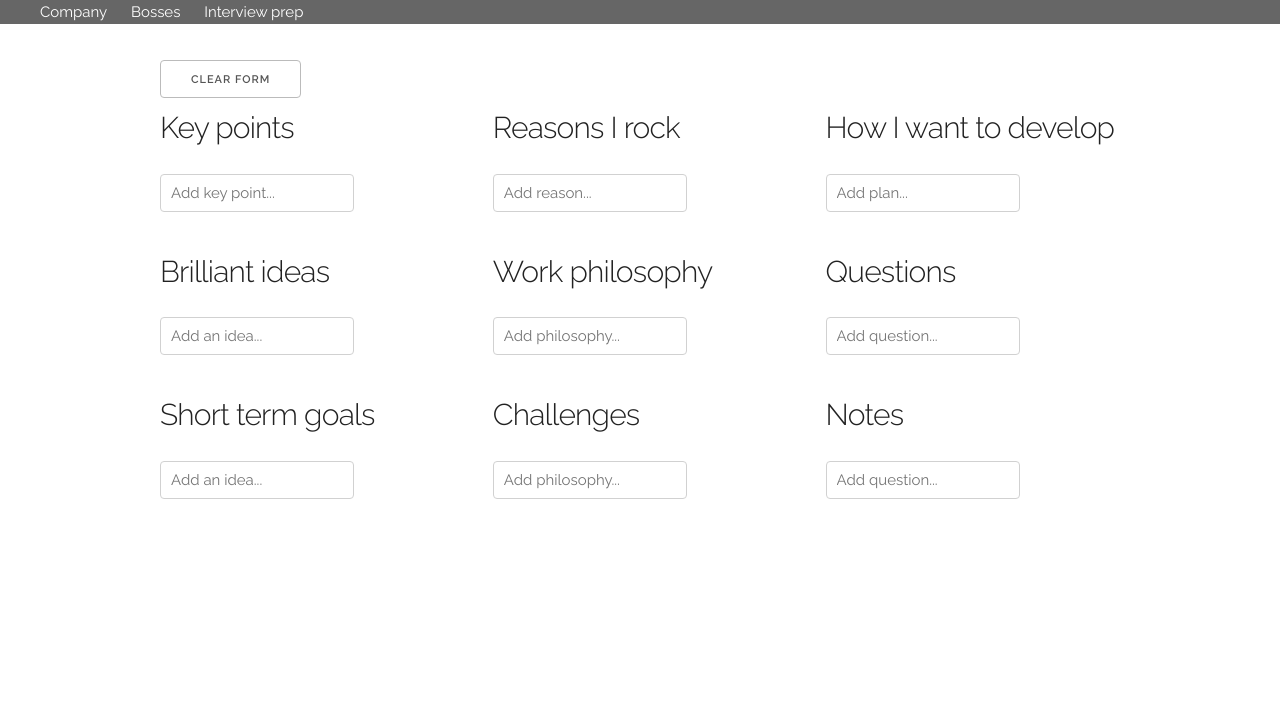
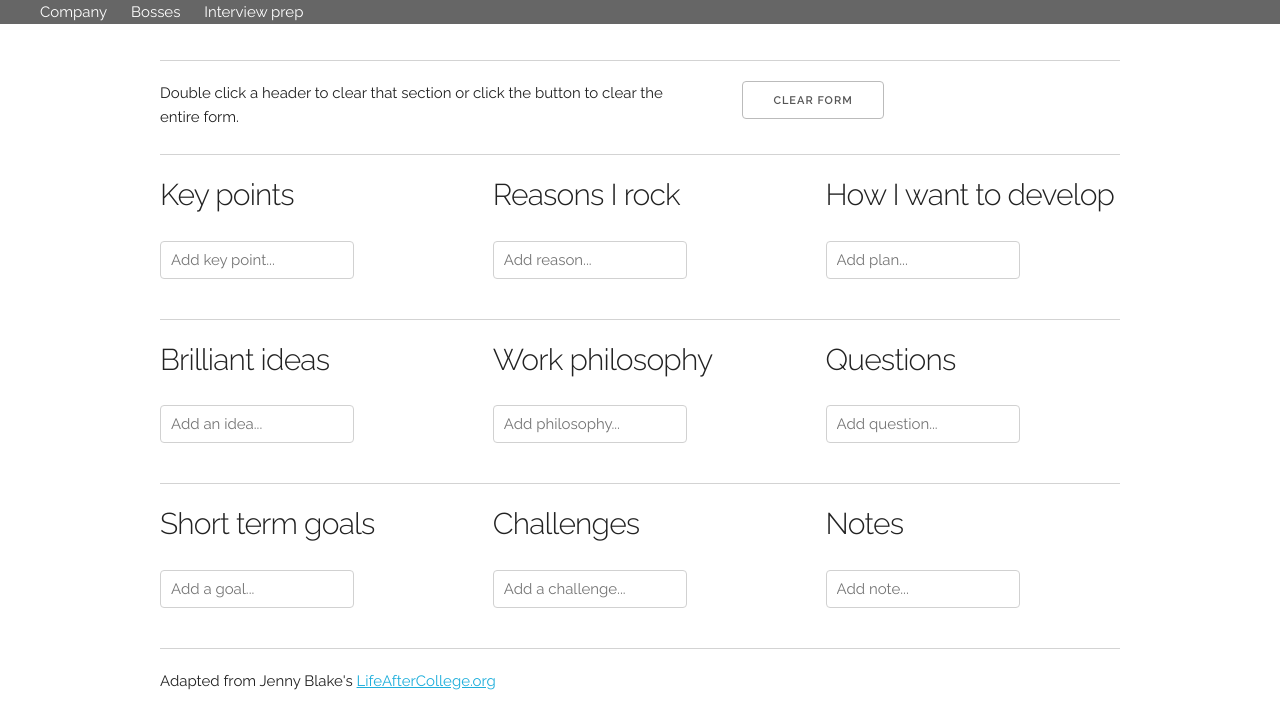
Before and after one commit to keighty/questions, a plain HTML site: page public/interview.html in a window 1280 px wide. Drawn offline with nearby package versions, Linux system fonts and the light colour scheme.

Commit message:
Add styles, better tip text, and link to source material.

```diff
--- a/public/interview.html
+++ b/public/interview.html
@@ -23,26 +23,36 @@
     </div>
 
     <div class='markup container'>
-      <button id="clear-form">Clear form</button>
+      <div class="row">
+        <div class="seven columns">
+          <p>Double click a header to clear that section or click the button to clear the entire form.</p>
+        </div>
+        <div class="five columns">
+          <button id="clear-form">Clear form</button>
+        </div>
+      </div>
 
       <div class='row'>
-        <div class='four columns'>
+        <div class='four columns' title="What do you want the interviewer to come away with? A sense of your technical skill? Personality? Use this section to focus your interview.">
           <h4 class='key-points'>Key points</h4>
           <ul class='key-points'></ul>
+
           <form class='key-points' name='key-points' autocomplete="off">
             <input type="text" name="key-points" placeholder='Add key point...'>
           </form>
         </div>
-        <div class='four columns'>
+        <div class='four columns' title="Recent examples of how I have gone above and beyond for my team.">
           <h4 class='rock-reasons'>Reasons I rock</h4>
           <ul class='rock-reasons'></ul>
+
           <form class='rock-reasons' name='rock-reasons' autocomplete="off">
             <input type="text" name='rock-reasons' placeholder='Add reason...'>
           </form>
         </div>
-        <div class='four columns'>
+        <div class='four columns' title="What direction do I want my career to head in? Use these directions to answer questions about weaknesses, or potential for growth.">
           <h4 class='develop'>How I want to develop</h4>
           <ul class='develop'></ul>
+
           <form class='develop' name='develop' autocomplete="off">
             <input type="text" name='develop' placeholder='Add plan...'>
           </form>
@@ -50,55 +60,65 @@
       </div>
 
       <div class='row'>
-        <div class='four columns'>
+        <div class='four columns' title="Can you suggest anything that would improve the team/workflow? Otherwise, what projects are you most excited about, personal and professional.">
           <h4 class='ideas'>Brilliant ideas</h4>
           <ul class='ideas'></ul>
+
           <form class='ideas' name='ideas' autocomplete="off">
             <input type="text" name="ideas" placeholder='Add an idea...'>
           </form>
         </div>
-        <div class='four columns'>
+        <div class='four columns' title="What is the company/manager's approach to deadlines, PTO, work-life balance?">
           <h4 class='philosophy'>Work philosophy</h4>
           <ul class='philosophy'></ul>
+
           <form class='philosophy' name='philosophy' autocomplete="off">
             <input type="text" name='philosophy' placeholder='Add philosophy...'>
           </form>
         </div>
-        <div class='four columns'>
+        <div class='four columns' title="About the role, interviewer, company, future growth opportunities, benefits -- ask about parental leave, because it shows how much they value work-family balance AND how they treat women in the workplace">
           <h4 class='questions'>Questions</h4>
           <ul class='questions'></ul>
+
           <form class='questions' name='questions' autocomplete="off">
             <input type="text" name='questions' placeholder='Add question...'>
           </form>
         </div>
       </div>
 
+
       <div class='row'>
-        <div class='four columns'>
+        <div class='four columns' title="If you don't have a 5-year plan, be candid about it. What is your 1- or 2-year plan for your career growth?">
           <h4>Short term goals</h4>
           <ul class='goals'></ul>
+
           <form class='goals' name='goals' autocomplete="off">
-            <input type="text" name="goals" placeholder='Add an idea...'>
+            <input type="text" name="goals" placeholder='Add a goal...'>
           </form>
         </div>
-        <div class='four columns'>
+        <div class='four columns' title="Be specific about recent technical challenges you have faced.">
           <h4 class='challenges'>Challenges</h4>
           <ul class='challenges'></ul>
+
           <form class='challenges' name='challenges' autocomplete="off">
-            <input type="text" name='challenges' placeholder='Add philosophy...'>
+            <input type="text" name='challenges' placeholder='Add a challenge...'>
           </form>
         </div>
-        <div class='four columns'>
+        <div class='four columns' title="Name of the interviewer, company, date">
           <h4 class='notes'>Notes</h4>
           <ul class='notes'></ul>
+
           <form class='notes' name='notes' autocomplete="off">
-            <input type="text" name='notes' placeholder='Add question...'>
+            <input type="text" name='notes' placeholder='Add note...'>
           </form>
         </div>
       </div>
 
+      <footer class='row'>
+        Adapted from Jenny Blake's <a href="http://lifeaftercollege.org" target="blank">LifeAfterCollege.org</a>
+      </footer>
+    </div>
 
-    </div>
     <script src='./app.js'></script>
   </body>
 </html>
--- a/public/stylesheets/interview.css
+++ b/public/stylesheets/interview.css
@@ -2,7 +2,7 @@
   white-space: nowrap;
 }
 
-.remove {
-  font-size: 2em;
-  color: red;
+.row {
+  border-top: 1px solid lightgrey;
+  padding-top: 20px;
 }
```
